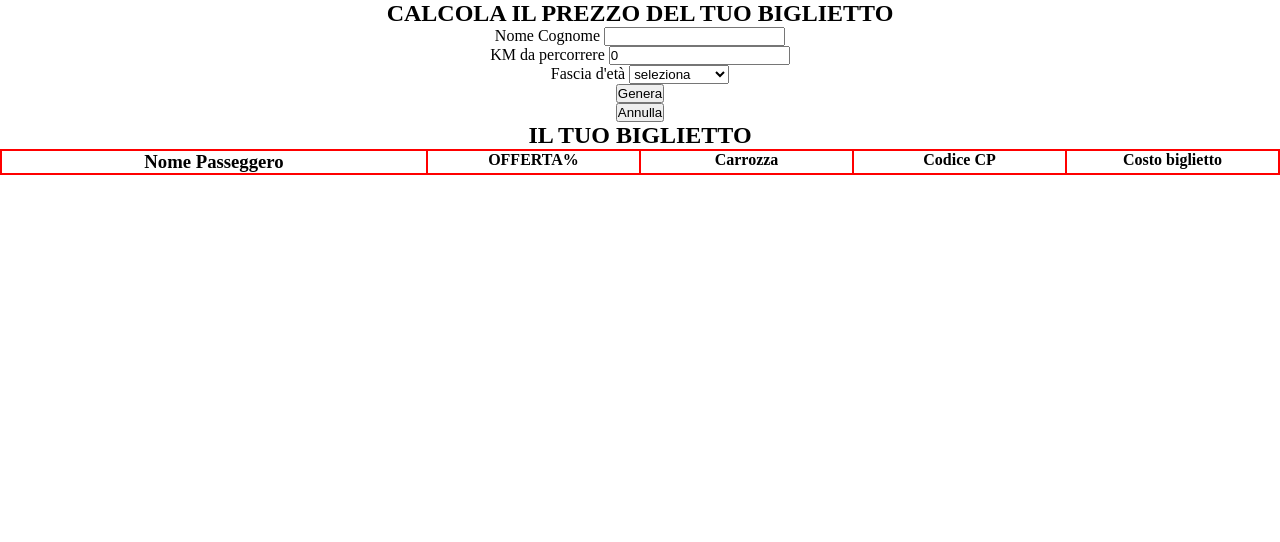
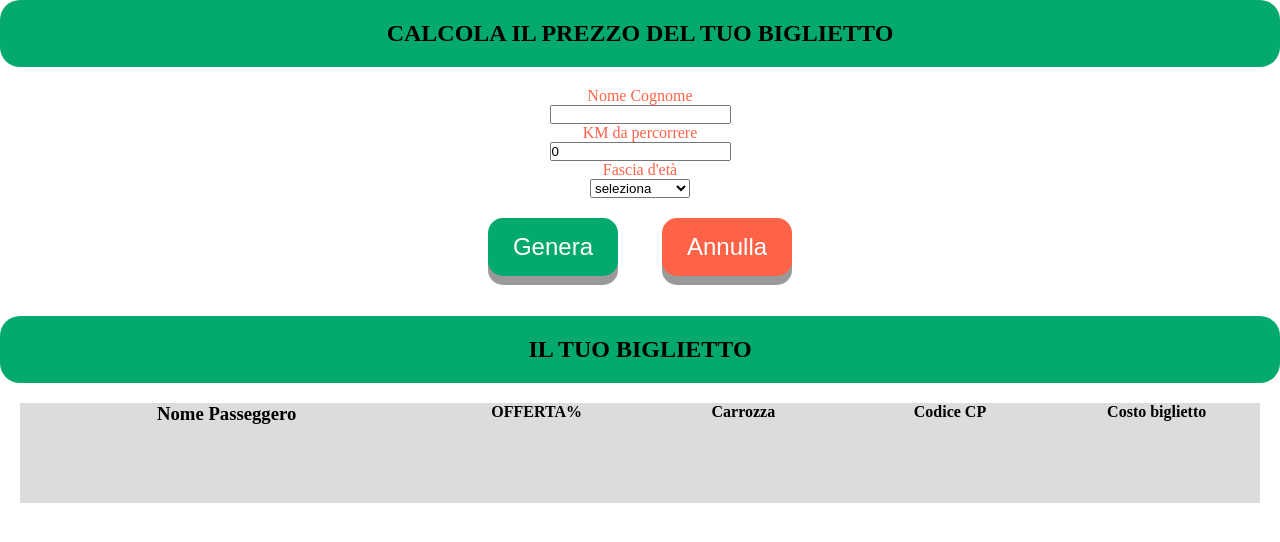
Before and after one commit to Samueletasciotti00/-js-biglietto-treno-form, a plain HTML site: page index.html in a window 1280 px wide. Drawn offline with Linux system fonts and the light colour scheme.

Commit message:
LAYOUT OK

```diff
--- a/css/style.css
+++ b/css/style.css
@@ -12,9 +12,72 @@ body{
 .grid-container {
     display: grid;
     grid-template-columns: 2fr 1fr 1fr 1fr 1fr;
-    border: 1px solid red;
 }
 
 .grid-item{
-    border: 1px solid red;
+
+    min-height: 100px;
+    background-color: gainsboro;
 }
+
+/* TITOL */
+h2{
+    border-radius: 20px;
+    padding: 20px;
+    background-color: #04AA6D;
+}
+
+/* CONTAINER */
+.contain{
+    padding: 20px;
+}
+
+.contain span{
+    color: tomato;
+}
+
+#conferma{
+    margin: 20px;
+    display: inline-block;
+    padding: 15px 25px;
+    font-size: 24px;
+    cursor: pointer;
+    text-align: center;
+    text-decoration: none;
+    outline: none;
+    color: #fff;
+    background-color: #04AA6D;
+    border: none;
+    border-radius: 15px;
+    box-shadow: 0 9px #999;
+}
+
+#conferma:hover{
+    background-color: #3e8e41
+}
+
+#conferma:active {
+    background-color: #3e8e41;
+    box-shadow: 0 5px #666;
+    transform: translateY(4px);
+}
+
+#annulla{
+    margin: 20px;
+    display: inline-block;
+    padding: 15px 25px;
+    font-size: 24px;
+    cursor: pointer;
+    text-align: center;
+    text-decoration: none;
+    outline: none;
+    color: #fff;
+    background-color: tomato;
+    border: none;
+    border-radius: 15px;
+    box-shadow: 0 9px #999;
+}
+
+#annulla:hover{
+    background-color:rgb(201, 20, 20);
+}
--- a/index.html
+++ b/index.html
@@ -11,22 +11,30 @@
 <body>
     <h2>CALCOLA IL PREZZO DEL TUO BIGLIETTO</h2>
 
-    <div>
+    <div class="contain">
         <!-- PASSEGGERO -->
         <div>
+            <div>
                 <span>Nome Cognome</span>
+            </div>
             <input id="utenteN" type="text">
         </div>
 
         <!-- KM DA PERCORRERE -->
         <div>
+            <div>
                 <span>KM da percorrere</span>
+            </div>
             <input id="destination" value="0" type="number">
         </div>
 
         <!-- ANNI PASSEGGERO -->
         <div>
+            <div>
                 <span>Fascia d'età</span>
+            </div>
+
+            <div>
                 <select name="" id="seniority">
                     <option disabled selected value="0">seleziona</option>
                     <option value="minorenne">Minorenne</option>
@@ -35,14 +43,16 @@
                 </select>
             </div>
 
+        </div>
+
         <!-- BUTTONS -->
-        <div><button id="conferma">Genera</button></div>
-        <div><button id="annulla">Annulla</button></div>
+        <button id="conferma">Genera</button>
+       <button id="annulla">Annulla</button>
     </div>
 
     <h2>IL TUO BIGLIETTO</h2>
 
-    <div class="grid-container">
+    <div class="grid-container contain">
         <!-- PASSEGGERO -->
         <div class="grid-item">
             <h3>Nome Passeggero</h3>
```
Lines whose indentation alone changed are shown as unchanged.
